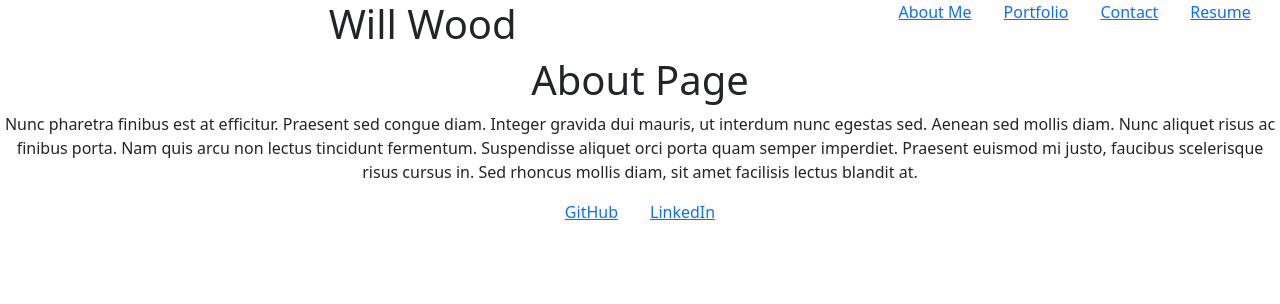
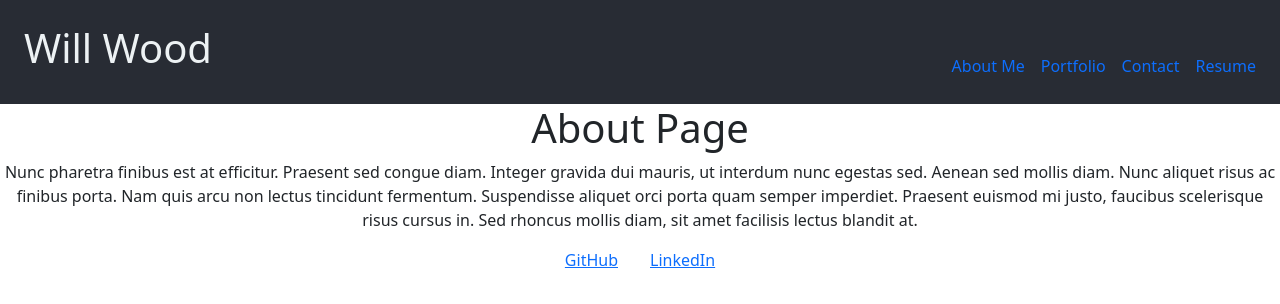
Before and after one commit to Williamatthewood/React-Portfolio, a React (Create React App) app: page / in a window 1280 px wide. Shown: the top 304 px of the page. Built offline with nearby package versions, Linux system fonts and the light colour scheme.

Commit message:
some styling of navbar and projects page

```diff
--- a/src/App.css
+++ b/src/App.css
@@ -36,3 +36,8 @@
     transform: rotate(360deg);
   }
 }
+
+.banner{
+  background-color: #282c34;
+  color: #EDF2F4;
+}
--- a/src/App.js
+++ b/src/App.js
@@ -30,7 +30,7 @@ function App() {
 
   return (
     <div className="App">
-      <div className="row">
+      <div className="banner d-flex justify-content-between">
         <Header />
         <Navigation currentPage={currentPage} handlePageChange={handlePageChange} />
       </div>
--- a/src/components/Header.js
+++ b/src/components/Header.js
@@ -2,7 +2,7 @@ import React from 'react';
 
 function Header() {
     return (
-      <header className="header col-8">
+      <header className="header m-4">
         <h1>Will Wood</h1>
       </header>
     );
--- a/src/components/Navigation.js
+++ b/src/components/Navigation.js
@@ -2,16 +2,25 @@ import React from 'react';
 
 function Navigation({ currentPage, handlePageChange }) {
     return (
-      <nav className="navigation col-4 ">
-        <a className="m-3" href="#About"
-        onClick={() => handlePageChange('About')}>About Me</a>
-        <a className="m-3" href="#Portfolio"
-        onClick={() => handlePageChange('Portfolio')}>Portfolio</a>
-        <a className="m-3" href="#Contact"
-        onClick={() => handlePageChange('Contact')}>Contact</a>
-        <a className="m-3" href="#Resume"
-        onClick={() => handlePageChange('Resume')}>Resume</a>
+      <nav className="d-flex align-items-end mb-3 mx-4">
+        <ul className="nav nav-underline navigation">
+          <li className="nav-item">
+            <a className="nav-link" href="#About"
+            onClick={() => handlePageChange('About')}>About Me</a>
+          </li>
+          <li className="nav-item">
+            <a className="nav-link" href="#Portfolio"
+            onClick={() => handlePageChange('Portfolio')}>Portfolio</a>
+          </li>
+            <a className="nav-link" href="#Contact"
+            onClick={() => handlePageChange('Contact')}>Contact</a>
+          <li className="nav-item">
+            <a className="nav-link" href="#Resume"
+            onClick={() => handlePageChange('Resume')}>Resume</a>
+          </li>
+        </ul>
       </nav>
+
     );
   }
 
--- a/src/components/Project.js
+++ b/src/components/Project.js
@@ -2,7 +2,7 @@ import React from 'react';
 
 export default function Project(props) {
     return props.projects.map((project, i) => (
-            <div key={project.id} className="card col-md-5 col-lg-3 m-4 ">
+            <div key={project.id} className="card col-sm-12 col-md-5 col-lg-3 m-2">
                 <h4 className="card-title">{project.name}</h4>
                 <img src={project.image} className="card-img-top" alt="application thumbnail" />
                 <div className="card-body">
--- a/src/components/pages/Portfolio.js
+++ b/src/components/pages/Portfolio.js
@@ -49,8 +49,8 @@ export default function Portfolio() {
   ]
   return (
     <div>
-      <h1 className="d-flex flex-start">Projects</h1>
-      <div className="row d-flex justify-content-center">
+      <h1 className="d-flex flex-start mx-5 my-2">Projects</h1>
+      <div className="row d-flex justify-content-evenly">
         <Project projects = {projects} />
       </div>
 
```
